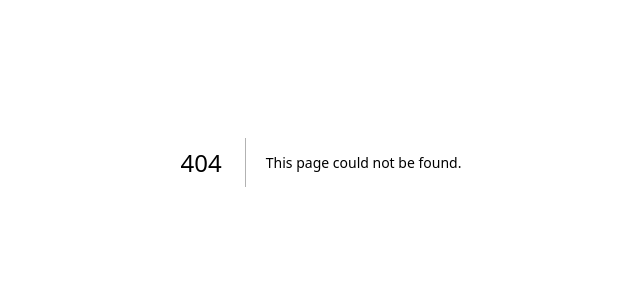
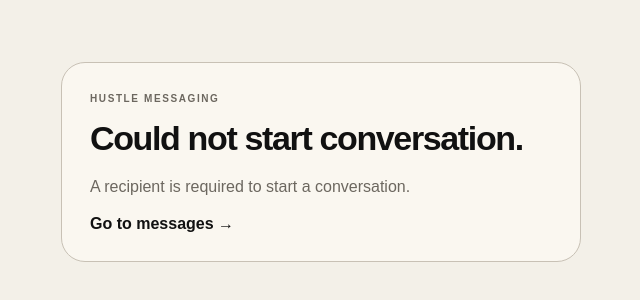
Before and after one commit to realxpen/hustle-economy-of-you, a Next.js app in the folder apps/web/: page /messages/start in a window 1280 px wide. Before the commit this address had no page. Shown: the part 238-538 px from the top of the page, without its empty margins (319-959 px from the left). Built offline with nearby package versions, Linux system fonts and the light colour scheme; no server answers.

Commit message:
feat: add direct message entry-point resolver

```diff
--- /dev/null
+++ b/apps/web/app/messages/start/page.tsx
@@ -0,0 +1,52 @@
+"use client";
+
+import { useEffect, useState } from "react";
+import { useSearchParams } from "next/navigation";
+import { openDirectConversation, type MessageContextType } from "../../../lib/messaging";
+import styles from "../messages.module.css";
+
+const allowedContextTypes = new Set<MessageContextType>(["POST", "SERVICE", "PRODUCT"]);
+
+export default function StartMessagePage() {
+  const searchParams = useSearchParams();
+  const [error, setError] = useState<string | null>(null);
+
+  useEffect(() => {
+    const userId = searchParams.get("userId")?.trim();
+    const rawType = searchParams.get("contextType")?.trim().toUpperCase() as MessageContextType | undefined;
+    const contextId = searchParams.get("contextId")?.trim();
+
+    if (!userId) {
+      setError("A recipient is required to start a conversation.");
+      return;
+    }
+
+    const contextType = rawType && allowedContextTypes.has(rawType) ? rawType : null;
+
+    openDirectConversation(userId)
+      .then(({ conversation }) => {
+        const params = new URLSearchParams();
+        if (contextType && contextId) {
+          params.set("contextType", contextType);
+          params.set("contextId", contextId);
+        }
+        const suffix = params.toString() ? `?${params.toString()}` : "";
+        window.location.replace(`/messages/${conversation.id}${suffix}`);
+      })
+      .catch((reason: Error) => {
+        setError(reason.message);
+        if (reason.message.toLowerCase().includes("sign in")) {
+          setTimeout(() => window.location.assign("/auth"), 900);
+        }
+      });
+  }, [searchParams]);
+
+  return <main className={styles.start}>
+    <section className={styles.startCard}>
+      <p className={styles.eyebrow}>HUSTLE MESSAGING</p>
+      <h1>{error ? "Could not start conversation." : "Opening conversation…"}</h1>
+      <p>{error ?? "Connecting this discovery context to your existing direct thread."}</p>
+      {error && <a href="/messages">Go to messages →</a>}
+    </section>
+  </main>;
+}
```
